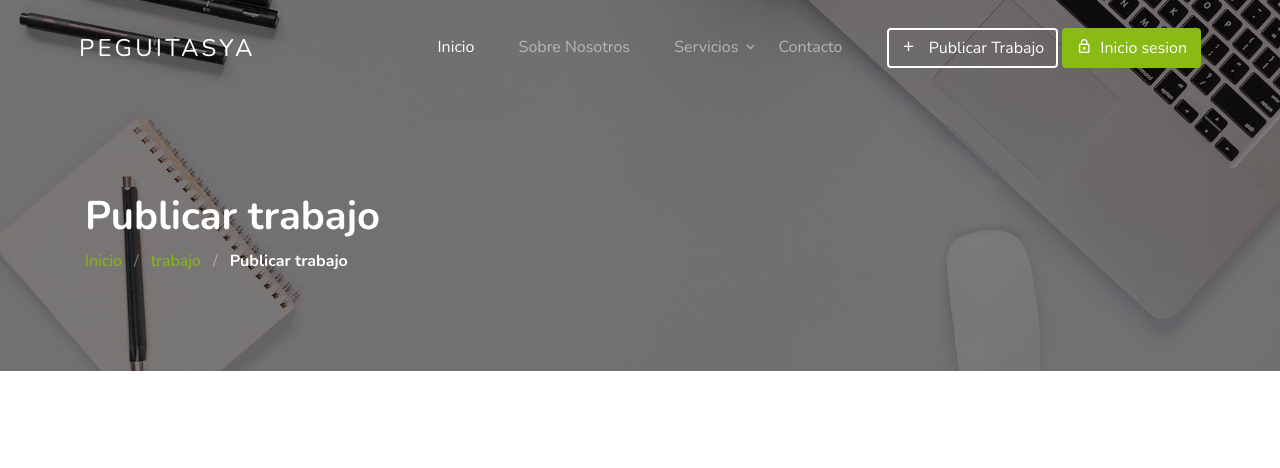
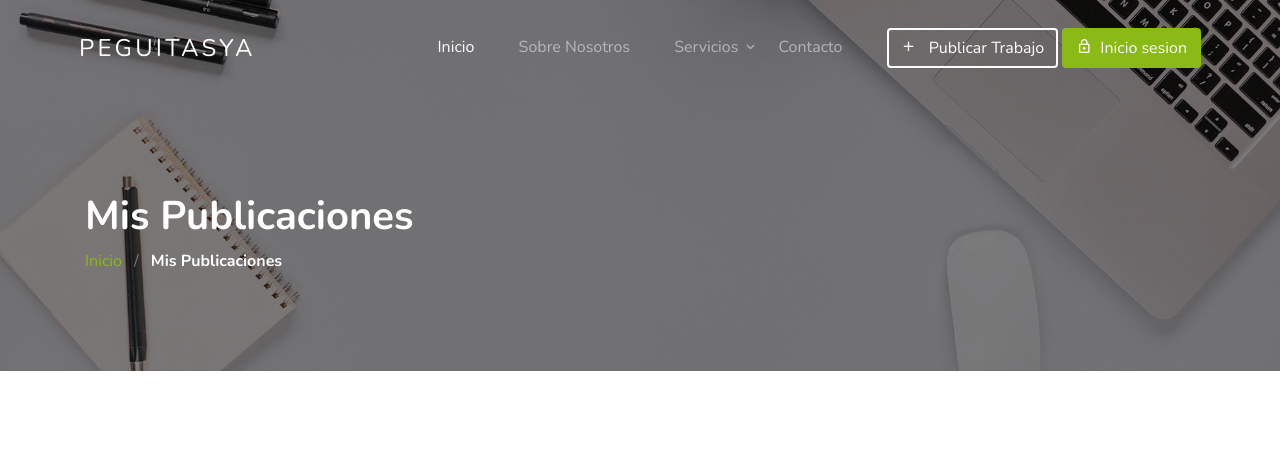
Before and after one commit to Godoybn99/PeguitasYa, a PHP site: page /misPublicaciones.php in a window 1280 px wide; the page is wider, and only the part inside the window is pictured. Shown: the top 468 px of that part. Run offline with PHP 8.4, Linux system fonts and the light colour scheme; data that the repository does not hold is empty; some libraries are stand-ins or nearby versions; some web fonts are replaced.

Commit message:
Update misPublicaciones.php

```diff
--- a/misPublicaciones.php
+++ b/misPublicaciones.php
@@ -151,11 +151,10 @@ if(!isset($_SESSION['nombre'])){
       <div class="container">
         <div class="row">
           <div class="col-md-7">
-            <h1 class="text-white font-weight-bold">Publicar trabajo</h1>
+            <h1 class="text-white font-weight-bold">Mis Publicaciones</h1>
             <div class="custom-breadcrumbs">
               <a href="#">Inicio</a> <span class="mx-2 slash">/</span>
-              <a href="#">trabajo</a> <span class="mx-2 slash">/</span>
-              <span class="text-white"><strong>Publicar trabajo</strong></span>
+              <span class="text-white"><strong>Mis Publicaciones</strong></span>
             </div>
           </div>
         </div>
```
